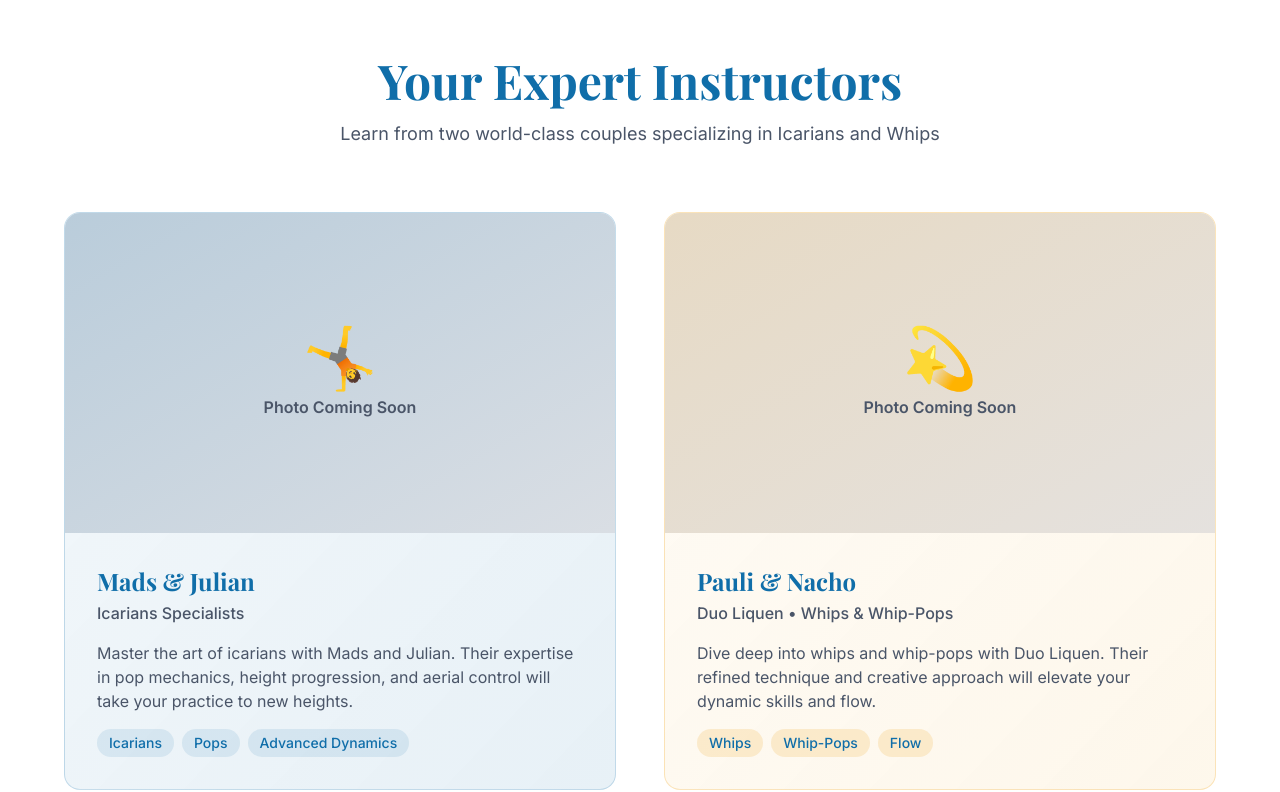
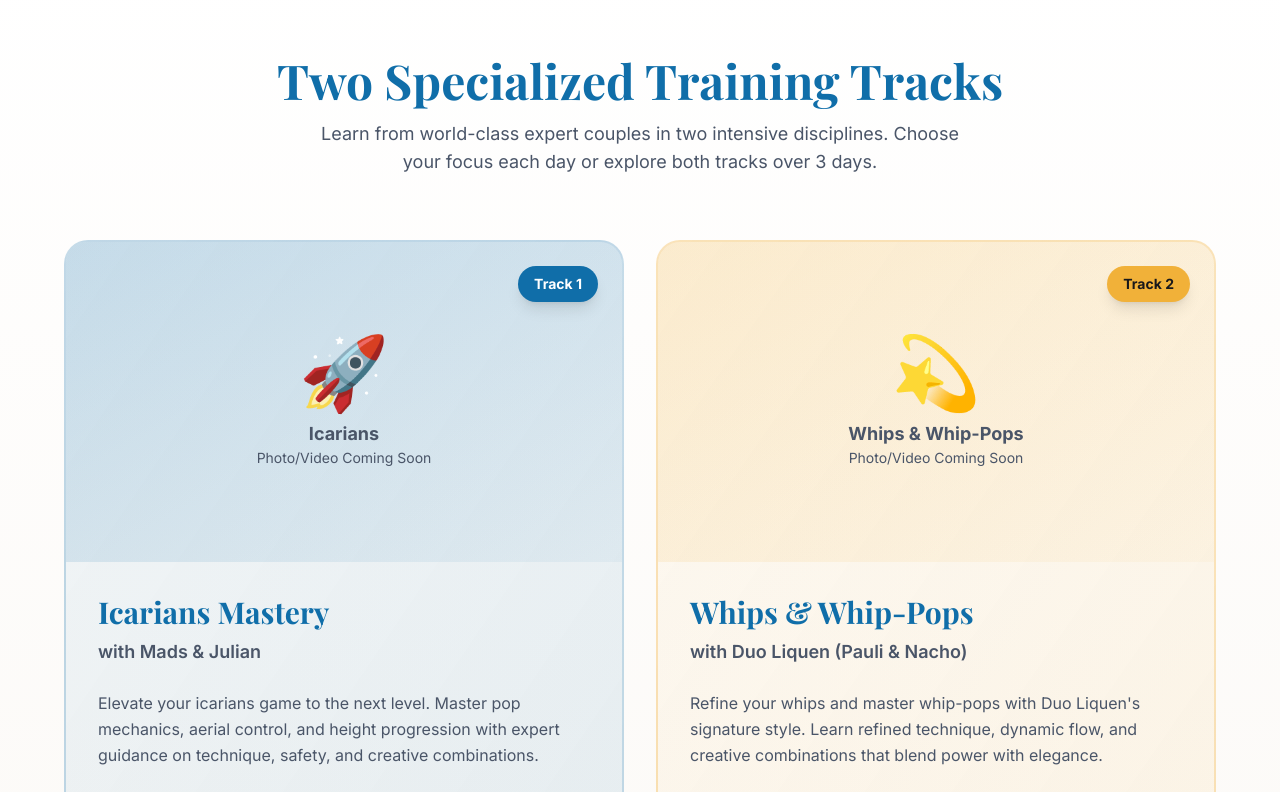
Before and after one commit to GloryFlory/mac-website, a Next.js app: page /pre-fest in a window 1280 px wide. Shown: the part 840-1632 px from the top of the page. Built offline with nearby package versions, Linux system fonts and the light colour scheme; a web font is replaced by a local one.

Commit message:
Merge Teachers and Training Tracks sections to eliminate duplication

```diff
--- a/app/pre-fest/page.tsx
+++ b/app/pre-fest/page.tsx
@@ -69,83 +69,7 @@ export default function PreFestPage() {
         </div>
       </ParallaxHero>
 
-      {/* Teachers Section - RIGHT AFTER HERO */}
-      <section className="py-20 sm:py-24 px-6 bg-white">
-        <div className="max-w-6xl mx-auto">
-          <Reveal>
-            <div className="text-center mb-16">
-              <h2 className="font-serif text-4xl sm:text-5xl font-bold text-brand-sea mb-4">
-                Your Expert Instructors
-              </h2>
-              <p className="text-lg text-zinc-600 max-w-2xl mx-auto">
-                Learn from two world-class couples specializing in Icarians and Whips
-              </p>
-            </div>
-          </Reveal>
-
-          <div className="grid md:grid-cols-2 gap-8 lg:gap-12">
-            {/* Mads & Julian - Icarians */}
-            <Reveal delay={0.1}>
-              <div className="bg-gradient-to-br from-brand-sea/5 to-brand-sea/10 rounded-2xl overflow-hidden border border-brand-sea/20">
-                <div className="relative h-80 bg-zinc-200">
-                  {/* Placeholder for teacher photo */}
-                  <div className="absolute inset-0 flex items-center justify-center bg-gradient-to-br from-brand-sea/20 to-brand-sea/5">
-                    <div className="text-center">
-                      <div className="text-6xl mb-2">🤸</div>
-                      <p className="text-brand-sea font-semibold">Photo Coming Soon</p>
-                    </div>
-                  </div>
-                </div>
-                <div className="p-8">
-                  <div className="mb-4">
-                    <h3 className="text-2xl font-bold text-brand-sea mb-1">Mads & Julian</h3>
-                    <p className="text-brand-sea/70 font-medium">Icarians Specialists</p>
-                  </div>
-                  <p className="text-zinc-700 mb-4">
-                    Master the art of icarians with Mads and Julian. Their expertise in pop mechanics, height progression, and aerial control will take your practice to new heights.
-                  </p>
-                  <div className="flex flex-wrap gap-2">
-                    <span className="px-3 py-1 bg-brand-sea/10 text-brand-sea text-sm rounded-full font-medium">Icarians</span>
-                    <span className="px-3 py-1 bg-brand-sea/10 text-brand-sea text-sm rounded-full font-medium">Pops</span>
-                    <span className="px-3 py-1 bg-brand-sea/10 text-brand-sea text-sm rounded-full font-medium">Advanced Dynamics</span>
-                  </div>
-                </div>
-              </div>
-            </Reveal>
-
-            {/* Duo Liquen - Whips */}
-            <Reveal delay={0.2}>
-              <div className="bg-gradient-to-br from-brand-sun/5 to-brand-sun/10 rounded-2xl overflow-hidden border border-brand-sun/30">
-                <div className="relative h-80 bg-zinc-200">
-                  {/* Placeholder for teacher photo */}
-                  <div className="absolute inset-0 flex items-center justify-center bg-gradient-to-br from-brand-sun/20 to-brand-sun/5">
-                    <div className="text-center">
-                      <div className="text-6xl mb-2">💫</div>
-                      <p className="text-brand-sea font-semibold">Photo Coming Soon</p>
-                    </div>
-                  </div>
-                </div>
-                <div className="p-8">
-                  <div className="mb-4">
-                    <h3 className="text-2xl font-bold text-brand-sea mb-1">Pauli & Nacho</h3>
-                    <p className="text-brand-sea/70 font-medium">Duo Liquen • Whips & Whip-Pops</p>
-                  </div>
-                  <p className="text-zinc-700 mb-4">
-                    Dive deep into whips and whip-pops with Duo Liquen. Their refined technique and creative approach will elevate your dynamic skills and flow.
-                  </p>
-                  <div className="flex flex-wrap gap-2">
-                    <span className="px-3 py-1 bg-brand-sun/20 text-brand-sea text-sm rounded-full font-medium">Whips</span>
-                    <span className="px-3 py-1 bg-brand-sun/20 text-brand-sea text-sm rounded-full font-medium">Whip-Pops</span>
-                    <span className="px-3 py-1 bg-brand-sun/20 text-brand-sea text-sm rounded-full font-medium">Flow</span>
-                  </div>
-                </div>
-              </div>
-            </Reveal>
-          </div>
-        </div>
-      </section>
-
-      {/* Two Training Tracks */}
+      {/* Expert-Led Training Tracks - Combined Section */}
       <section className="py-20 sm:py-24 px-6 bg-gradient-to-b from-white to-brand-sand/10">
         <div className="max-w-6xl mx-auto">
           <Reveal>
@@ -154,7 +78,7 @@ export default function PreFestPage() {
                 Two Specialized Training Tracks
               </h2>
               <p className="text-lg text-zinc-600 max-w-2xl mx-auto">
-                Choose your focus or switch between tracks to master both disciplines over 3 intensive days
+                Learn from world-class expert couples in two intensive disciplines. Choose your focus each day or explore both tracks over 3 days.
               </p>
             </div>
           </Reveal>
```
